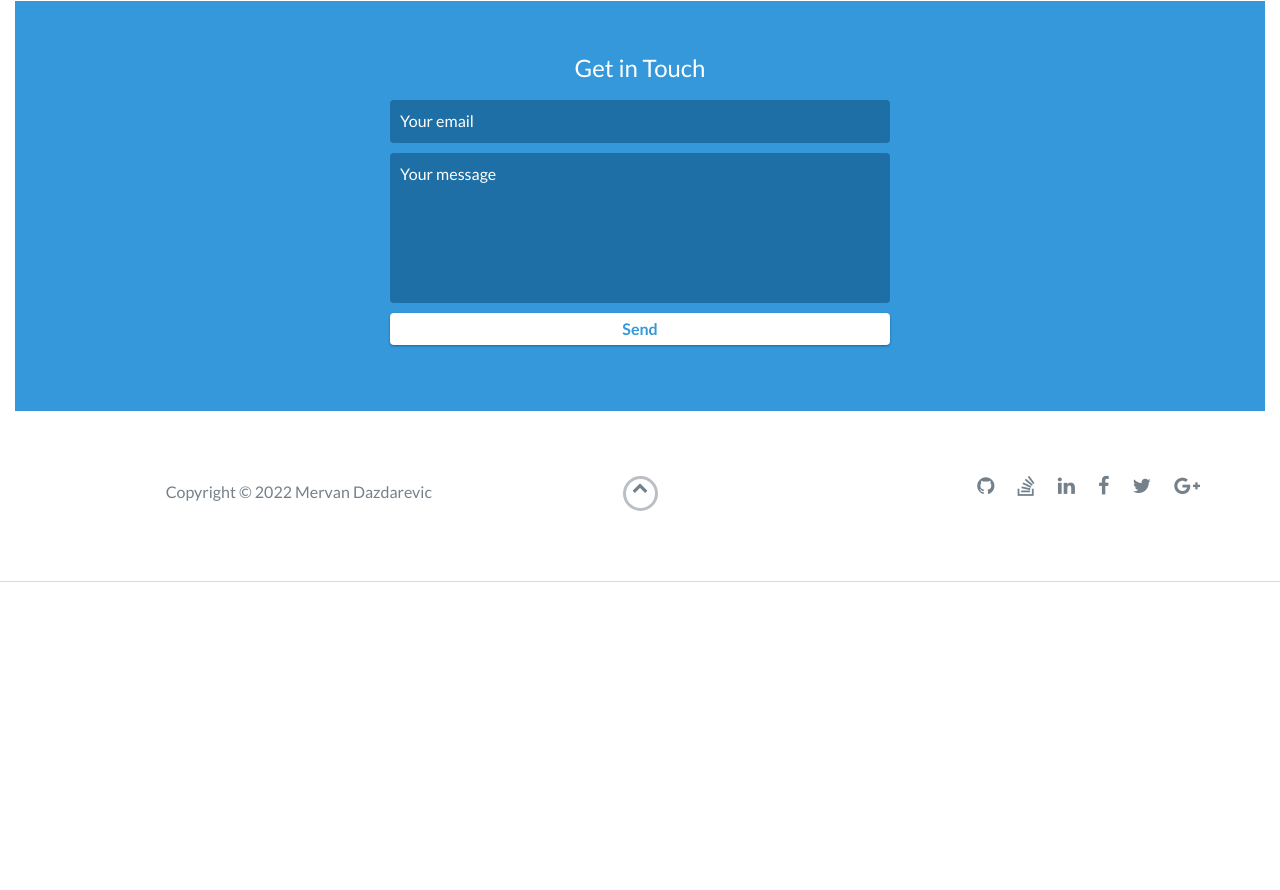
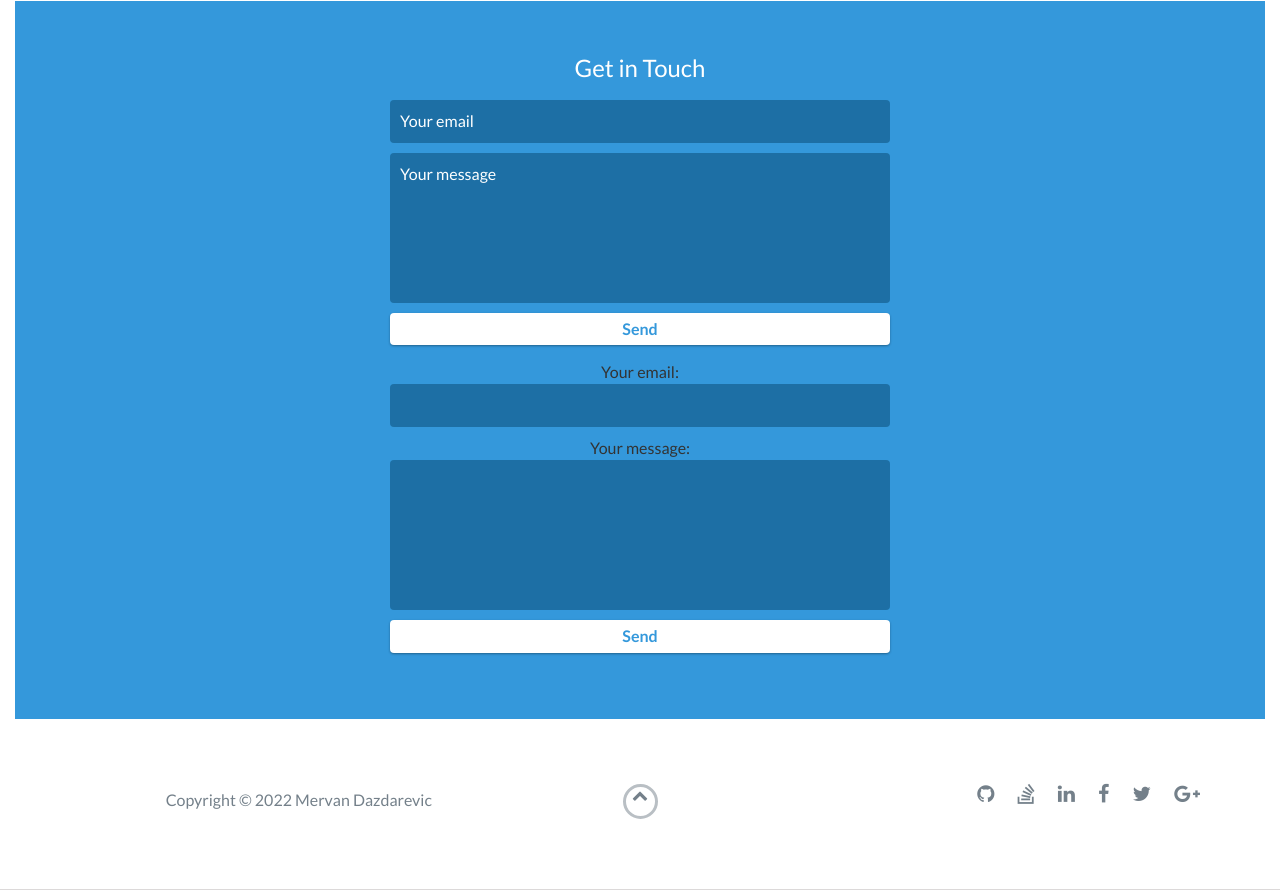
Before and after one commit to meggipro223/portfolio, a website: page index.html in a window 1280 px wide. Shown: the part 4315-5205 px from the top of the page. Before the commit the page ends 4897 px from the top, so only its background shows below. Drawn offline with nearby package versions, Linux system fonts and the light colour scheme; files whose address does not match are found by name.

Commit message:
Update index.html

```diff
--- a/index.html
+++ b/index.html
@@ -249,6 +249,21 @@
                 <textarea name="message" placeholder="Your message" required="" spellcheck="false"></textarea>
                 <button type="submit">Send</button>
             </form>
+		<form
+  action="https://formspree.io/f/xknevdrz"
+  method="POST"
+>
+  <label>
+    Your email:
+    <input type="email" name="email">
+  </label>
+  <label>
+    Your message:
+    <textarea name="message"></textarea>
+  </label>
+  <!-- your other form fields go here -->
+  <button type="submit">Send</button>
+</form>
         </div>
         <!-- End #contact-form -->
     </div>
```
